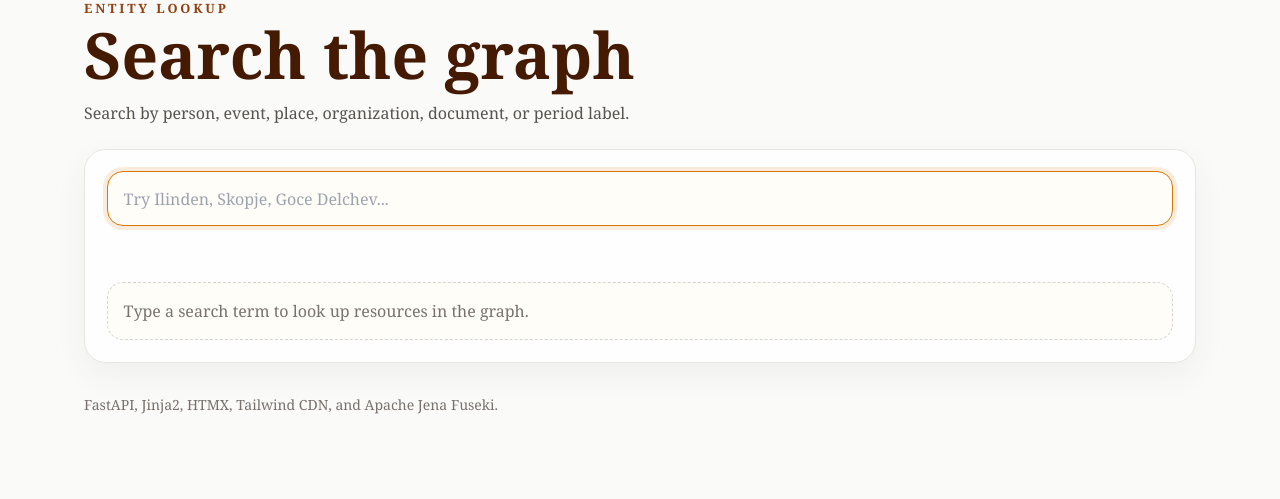
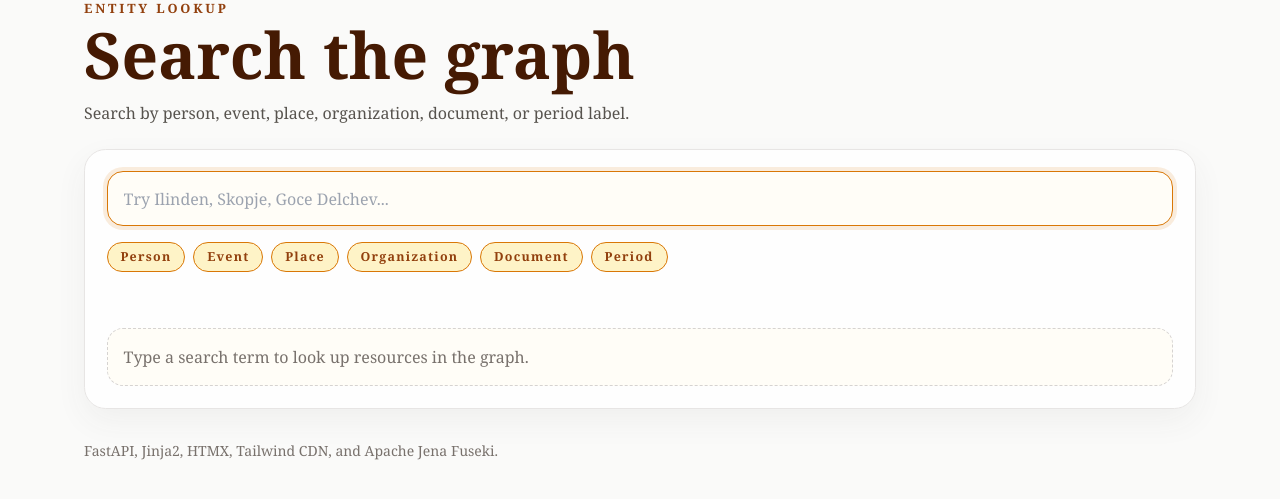
Before and after one commit to ibunceski/WBS, a FastAPI app: page /search in a window 1280 px wide. Shown: the part 102-601 px from the top of the page. Run offline with FastAPI, Linux system fonts and the light colour scheme; some libraries are stand-ins or nearby versions.

Commit message:
ui-improvements

```diff
--- a/scraping/app/main.py
+++ b/scraping/app/main.py
@@ -62,6 +62,16 @@ PREFIX rdfs: <http://www.w3.org/2000/01/rdf-schema#>
 PREFIX schema: <http://schema.org/>
 PREFIX time: <http://www.w3.org/2006/time#>
 """
+
+SEARCH_TYPE_MAP = {
+    "Person": "mko:Person",
+    "HistoricalEvent": "mko:HistoricalEvent",
+    "Place": "mko:Place",
+    "Organization": "mko:Organization",
+    "HistoricalDocument": "mko:HistoricalDocument",
+    "Period": "mko:Period",
+}
+ALL_SEARCH_TYPES = "mko:Person mko:HistoricalEvent mko:Place mko:Organization mko:HistoricalDocument mko:Period"
 
 app = FastAPI(title="Macedonian History Knowledge Graph Demo")
 app.mount("/static", StaticFiles(directory=BASE_DIR / "static"), name="static")
@@ -464,12 +474,14 @@ def search_page(request: Request):
 
 
 @app.get("/search/results", response_class=HTMLResponse)
-def search_results(request: Request, q: str = ""):
+def search_results(request: Request, q: str = "", types: list[str] = Query(default=[])):
     error = None
     results = []
     if q.strip():
+        allowed = [SEARCH_TYPE_MAP[t] for t in types if t in SEARCH_TYPE_MAP]
+        type_values = " ".join(allowed) if allowed else ALL_SEARCH_TYPES
         try:
-            query = queries.SEARCH % sparql_literal(q.strip())
+            query = queries.SEARCH % (type_values, sparql_literal(q.strip()))
             results = rows_from_bindings(bindings(query))
         except SparqlError as exc:
             error = str(exc)
--- a/scraping/app/queries.py
+++ b/scraping/app/queries.py
@@ -48,7 +48,7 @@ SELECT ?entity ?label ?type ?date ?wikidata
 WHERE {
   ?entity rdf:type ?type ;
           rdfs:label ?label .
-  VALUES ?type { mko:Person mko:HistoricalEvent mko:Place mko:Organization mko:HistoricalDocument mko:Period }
+  VALUES ?type { %s }
   FILTER(CONTAINS(LCASE(STR(?label)), LCASE("%s")))
   OPTIONAL { ?entity owl:sameAs ?wikidata }
   OPTIONAL {
--- a/scraping/app/static/style.css
+++ b/scraping/app/static/style.css
@@ -269,3 +269,47 @@ dd {
   color: #44403c;
   line-height: 1.75;
 }
+
+/* Jump to top button */
+#back-top {
+  background: #78350f;
+  border-radius: 999px;
+  bottom: 1.5rem;
+  box-shadow: 0 8px 20px rgba(120, 53, 15, 0.28);
+  color: white;
+  font-size: 1.1rem;
+  font-weight: 700;
+  height: 2.8rem;
+  opacity: 0;
+  pointer-events: none;
+  position: fixed;
+  right: 1.5rem;
+  transition: opacity 200ms ease;
+  width: 2.8rem;
+  z-index: 900;
+}
+
+#back-top.back-top-visible {
+  opacity: 1;
+  pointer-events: auto;
+}
+
+/* Search type filter chips */
+.type-chip {
+  border: 1px solid #d6d3d1;
+  border-radius: 999px;
+  font-size: 0.78rem;
+  font-weight: 700;
+  letter-spacing: 0.1em;
+  padding: 0.3rem 0.8rem;
+  cursor: pointer;
+  background: #fffdf7;
+  color: #78716c;
+  transition: background 120ms, border-color 120ms, color 120ms;
+}
+
+.type-chip.is-active {
+  background: #fef3c7;
+  border-color: #d97706;
+  color: #92400e;
+}
--- a/scraping/app/templates/base.html
+++ b/scraping/app/templates/base.html
@@ -28,5 +28,23 @@
   <footer class="mx-auto max-w-6xl px-5 pb-8 text-sm text-stone-500">
     FastAPI, Jinja2, HTMX, Tailwind CDN, and Apache Jena Fuseki.
   </footer>
+  <button id="back-top" type="button" aria-label="Back to top"
+          onclick="window.scrollTo({ top: 0, behavior: 'smooth' })">↑</button>
+  <script>
+    const backTop = document.getElementById('back-top');
+    window.addEventListener('scroll', () => {
+      backTop.classList.toggle('back-top-visible', window.scrollY > 400);
+    }, { passive: true });
+
+    document.addEventListener('keydown', (e) => {
+      if (e.key !== '/') return;
+      const tag = document.activeElement?.tagName;
+      if (['INPUT', 'TEXTAREA', 'SELECT'].includes(tag)) return;
+      e.preventDefault();
+      const input = document.querySelector('input[type="search"], input[name="q"]');
+      if (input) { input.focus(); input.select(); }
+      else window.location.href = '/search';
+    });
+  </script>
 </body>
 </html>
--- a/scraping/app/templates/search.html
+++ b/scraping/app/templates/search.html
@@ -17,10 +17,48 @@
     hx-trigger="keyup changed delay:350ms, search"
     hx-target="#search-results"
     hx-indicator="#search-loading"
+    hx-include="#type-hidden-inputs"
     autofocus>
+
+  <div id="type-chips" class="mt-4 flex flex-wrap gap-2">
+    <button type="button" class="type-chip is-active" data-type="Person">Person</button>
+    <button type="button" class="type-chip is-active" data-type="HistoricalEvent">Event</button>
+    <button type="button" class="type-chip is-active" data-type="Place">Place</button>
+    <button type="button" class="type-chip is-active" data-type="Organization">Organization</button>
+    <button type="button" class="type-chip is-active" data-type="HistoricalDocument">Document</button>
+    <button type="button" class="type-chip is-active" data-type="Period">Period</button>
+  </div>
+  <div id="type-hidden-inputs"></div>
+
   <div id="search-loading" class="htmx-indicator mt-3 text-sm text-amber-800">Searching Fuseki...</div>
   <div id="search-results" class="mt-6">
     {% include "partials/search_results.html" %}
   </div>
 </div>
+
+<script>
+const chips = document.querySelectorAll('.type-chip');
+const hiddenWrap = document.querySelector('#type-hidden-inputs');
+const searchInput = document.querySelector('input[name="q"]');
+
+function syncHidden() {
+  hiddenWrap.innerHTML = '';
+  chips.forEach(chip => {
+    if (chip.classList.contains('is-active')) {
+      const inp = document.createElement('input');
+      inp.type = 'hidden'; inp.name = 'types'; inp.value = chip.dataset.type;
+      hiddenWrap.appendChild(inp);
+    }
+  });
+}
+
+chips.forEach(chip => {
+  chip.addEventListener('click', () => {
+    chip.classList.toggle('is-active');
+    syncHidden();
+    if (searchInput.value.trim()) htmx.trigger(searchInput, 'keyup');
+  });
+});
+syncHidden();
+</script>
 {% endblock %}
```
Also changed, not shown: scraping/app/templates/entity.html (+17 -1 lines), scraping/app/templates/graph.html (+8 -0 lines), scraping/app/templates/partials/query_results.html (+23 -0 lines).
